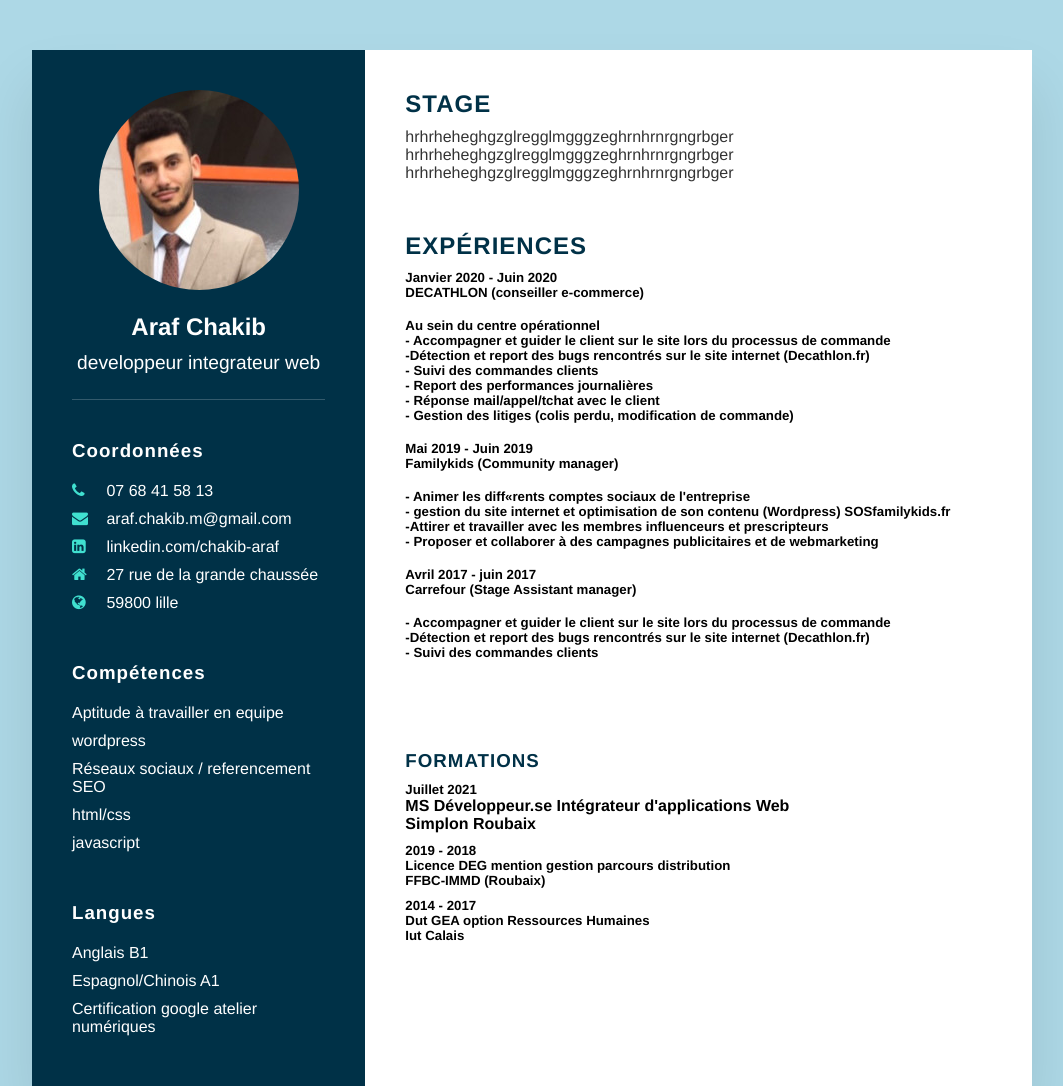
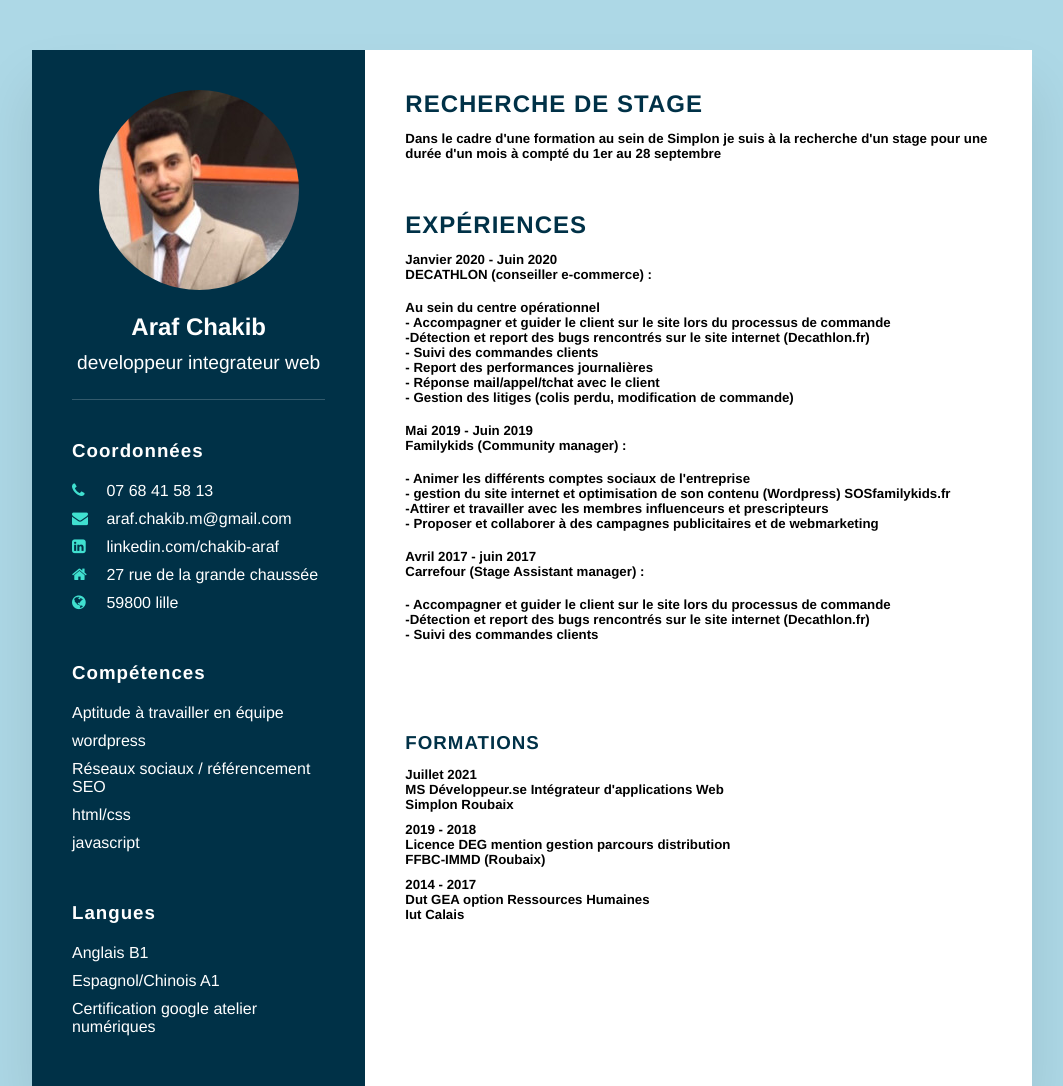
Before and after one commit to chakibaraf/CVbrief1, a plain HTML site: page index.html in a window 1280 px wide. Shown: the top 1086 px of the page, without its empty margins (108-1171 px from the left). Drawn offline with Linux system fonts and the light colour scheme.

Commit message:
modification du css html

```diff
--- a/index.html
+++ b/index.html
@@ -54,7 +54,7 @@
                     <ul>
                         <li>
 
-                            <span class="texte"> Aptitude à travailler en equipe</span>
+                            <span class="texte"> Aptitude à travailler en équipe</span>
                         </li>
                         <li>
 
@@ -62,7 +62,7 @@
                         </li>
                         <li>
 
-                            <span class="texte"> Réseaux sociaux / referencement SEO</span>
+                            <span class="texte"> Réseaux sociaux / référencement SEO</span>
                         </li>
                         <li>
 
@@ -102,11 +102,10 @@
 
         <div class="cote_droit">
             <div class="moi">
-                <h2 class="titre2">Stage</h2>
-                <p>hrhrheheghgzglregglmgggzeghrnhrnrgngrbger
-                    hrhrheheghgzglregglmgggzeghrnhrnrgngrbger
-                    hrhrheheghgzglregglmgggzeghrnhrnrgngrbger
-
+                <h2 class="titre2"> Recherche de Stage</h2>
+                <p><h5> Dans le cadre d'une formation au sein de Simplon je suis à la recherche d'un stage
+                    pour une durée d'un mois à compté du 1er au 28 septembre
+                    </h5>
 
                 </p>
             </div>
@@ -116,7 +115,7 @@
                 <div class="année">
                     <h5>Janvier 2020 - Juin 2020</h5>
 
-                    <h5>DECATHLON (conseiller e-commerce) </h5><br>
+                    <h5>DECATHLON (conseiller e-commerce) : </h5><br>
                     <h5>Au sein du centre opérationnel  <br>
                         - Accompagner et guider le client sur le site lors du
                         processus de commande<br>
@@ -130,8 +129,8 @@
 
                         <h5>Mai 2019 - Juin 2019</h5>
 
-                    <h5>Familykids (Community manager) </h5><br>
-                    <h5>- Animer les diff«rents comptes sociaux de l'entreprise  <br>
+                    <h5>Familykids (Community manager) : </h5><br>
+                    <h5>- Animer les différents comptes sociaux de l'entreprise  <br>
                         - gestion du site internet et optimisation de son
                         contenu (Wordpress) SOSfamilykids.fr<br>
                         -Attirer et travailler avec les membres influenceurs et
@@ -142,7 +141,7 @@
 
 
                         <h5>Avril 2017 - juin 2017</h5>
-                        <h5> Carrefour (Stage Assistant manager) </h5><br>
+                        <h5> Carrefour (Stage Assistant manager) : </h5><br>
 
                             <h5>- Accompagner et guider le client sur le site lors du
                             processus de commande<br>
@@ -161,8 +160,8 @@
                 <ul>
                     <li>
                         <h5> Juillet 2021</h5>
-                        <h4>MS Développeur.se Intégrateur d'applications Web</h4>
-                        <h4>Simplon Roubaix</h4>
+                        <h5>MS Développeur.se Intégrateur d'applications Web</h5>
+                        <h5>Simplon Roubaix</h5>
                     </li>
                     <li>
                         <h5>2019 - 2018</h5>
--- a/style.css
+++ b/style.css
@@ -109,7 +109,7 @@ body{
     position: relative;
     background: #ffff ;
     padding: 40px;
-}
+    }
 
 .moi{
     margin-bottom: 50px;
@@ -125,8 +125,20 @@ body{
     text-transform: uppercase;
     letter-spacing: 1px;
     margin-bottom: 10px;
+    border-bottom: 3px solid rgba(255, 255, 255, 0.2);
 }
 
 p{
     color: #333;
 }
+
+
+@media (max-width:1000px){
+
+    .container{
+        margin: 10px;
+        grid-template-columns: repeat(1,1fr) ;
+
+    }
+
+}
```
